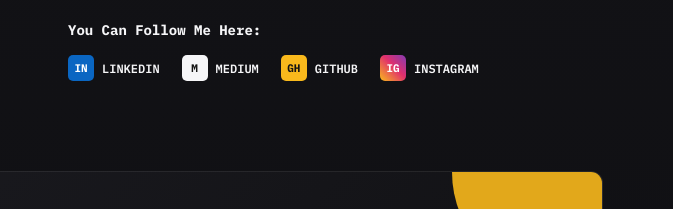
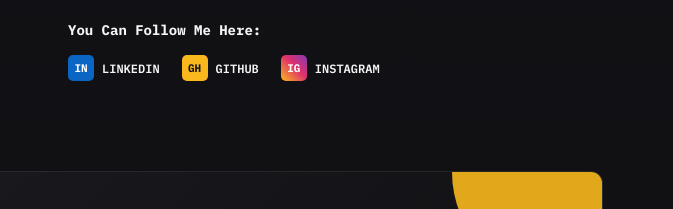
Before and after one commit to Steev-vhoo/mzwellington-portfolio, a plain HTML site: page index.html in a window 1280 px wide. Shown: the part 1527-1736 px from the top of the page, 607-1280 px from the left. Drawn offline with Linux system fonts and the light colour scheme; animation ran at ten frames a second.

Commit message:
Link GitHub profile, remove X and Medium
Co-Authored-By: Claude Opus 5.5 <noreply@anthropic.com>
Claude-Session: https://claude.ai/code/session_01KB7VQJP9mpDG9dJkfvsJD4

```diff
--- a/assets/css/styles.css
+++ b/assets/css/styles.css
@@ -238,7 +238,6 @@ svg { display: block; }
 .follow__ico { width: 26px; height: 26px; border-radius: 5px; display: grid; place-items: center; color: #fff; font-size: 11px; font-weight: 700; transition: transform .25s; }
 .follow a:hover .follow__ico { transform: rotate(-8deg) scale(1.1); }
 .follow__ico--li { background: #0a66c2; }
-.follow__ico--md { background: var(--heading); color: var(--ink); }
 .follow__ico--gh { background: var(--yellow); color: var(--ink); }
 .follow__ico--ig { background: linear-gradient(45deg, #f9b91c, #e1306c 55%, #833ab4); }
 
--- a/index.html
+++ b/index.html
@@ -46,7 +46,6 @@
       <div class="header__right">
         <ul class="socials socials--small" aria-label="Social links">
           <li><a href="https://www.linkedin.com/in/patiencewellington" target="_blank" rel="noopener" aria-label="LinkedIn"><svg viewBox="0 0 24 24"><path d="M4.98 3.5A2.5 2.5 0 1 1 5 8.5a2.5 2.5 0 0 1-.02-5zM3 9.75h4V21H3zM9.5 9.75h3.8v1.6h.06c.53-1 1.83-2.05 3.77-2.05 4.03 0 4.77 2.65 4.77 6.1V21h-4v-4.93c0-1.18-.02-2.7-1.64-2.7-1.65 0-1.9 1.28-1.9 2.6V21h-4z"/></svg></a></li>
-          <li><a href="https://x.com/mzwellington" target="_blank" rel="noopener" aria-label="X (Twitter)"><svg viewBox="0 0 24 24"><path d="M17.75 3h3.07l-6.7 7.66L22 21h-6.17l-4.83-6.32L5.47 21H2.4l7.17-8.2L2 3h6.33l4.37 5.78zm-1.08 16.2h1.7L7.4 4.7H5.57z"/></svg></a></li>
           <li><a href="https://www.instagram.com/patience_wellington" target="_blank" rel="noopener" aria-label="Instagram"><svg viewBox="0 0 24 24"><path d="M12 7.3a4.7 4.7 0 1 0 0 9.4 4.7 4.7 0 0 0 0-9.4zm0 7.75a3.05 3.05 0 1 1 0-6.1 3.05 3.05 0 0 1 0 6.1zM17.95 7.1a1.1 1.1 0 1 1-2.2 0 1.1 1.1 0 0 1 2.2 0zM21.5 8.2c-.06-1.5-.4-2.83-1.5-3.92S17.6 2.84 16.1 2.77C14.55 2.68 9.45 2.68 7.9 2.77 6.4 2.84 5.08 3.18 3.98 4.27S2.55 6.7 2.47 8.2c-.09 1.55-.09 6.65 0 8.2.07 1.5.41 2.83 1.51 3.92s2.42 1.43 3.92 1.5c1.55.1 6.65.1 8.2 0 1.5-.07 2.83-.41 3.92-1.5s1.43-2.42 1.5-3.92c.1-1.55.1-6.65 0-8.2zm-2 9.86a3.15 3.15 0 0 1-1.77 1.77c-1.23.49-4.14.38-5.5.38s-4.27.1-5.5-.38a3.15 3.15 0 0 1-1.77-1.77c-.49-1.23-.38-4.14-.38-5.5s-.1-4.27.38-5.5A3.15 3.15 0 0 1 6.73 4.3c1.23-.49 4.14-.38 5.5-.38s4.27-.1 5.5.38a3.15 3.15 0 0 1 1.77 1.77c.49 1.23.38 4.14.38 5.5s.11 4.27-.38 5.5z"/></svg></a></li>
         </ul>
         <a href="#contact" class="btn btn--dark btn--sm header__cta">Contact Me</a>
@@ -184,8 +183,7 @@
           <h4 class="about__follow">You Can Follow Me Here:</h4>
           <ul class="follow">
             <li><a href="https://www.linkedin.com/in/patiencewellington" target="_blank" rel="noopener"><span class="follow__ico follow__ico--li">in</span>LinkedIn</a></li>
-            <li><a href="https://medium.com/@mzwellington" target="_blank" rel="noopener"><span class="follow__ico follow__ico--md">M</span>Medium</a></li>
-            <li><a href="https://github.com/mzwellington" target="_blank" rel="noopener"><span class="follow__ico follow__ico--gh">GH</span>GitHub</a></li>
+            <li><a href="https://github.com/prettygirlscode" target="_blank" rel="noopener"><span class="follow__ico follow__ico--gh">GH</span>GitHub</a></li>
             <li><a href="https://www.instagram.com/patience_wellington" target="_blank" rel="noopener"><span class="follow__ico follow__ico--ig">IG</span>Instagram</a></li>
           </ul>
         </div>
```
Also changed, not shown: 1 other file.
